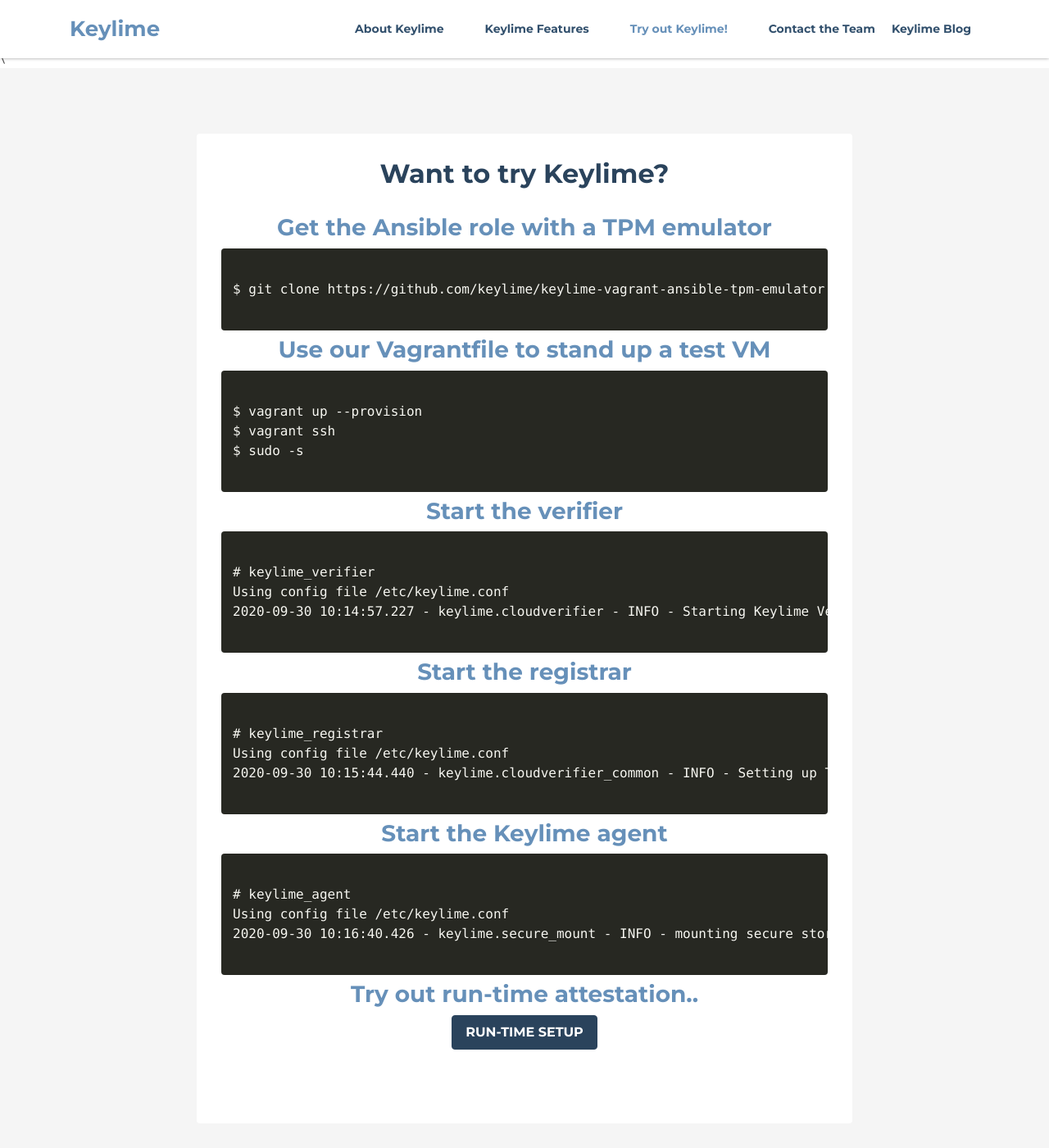
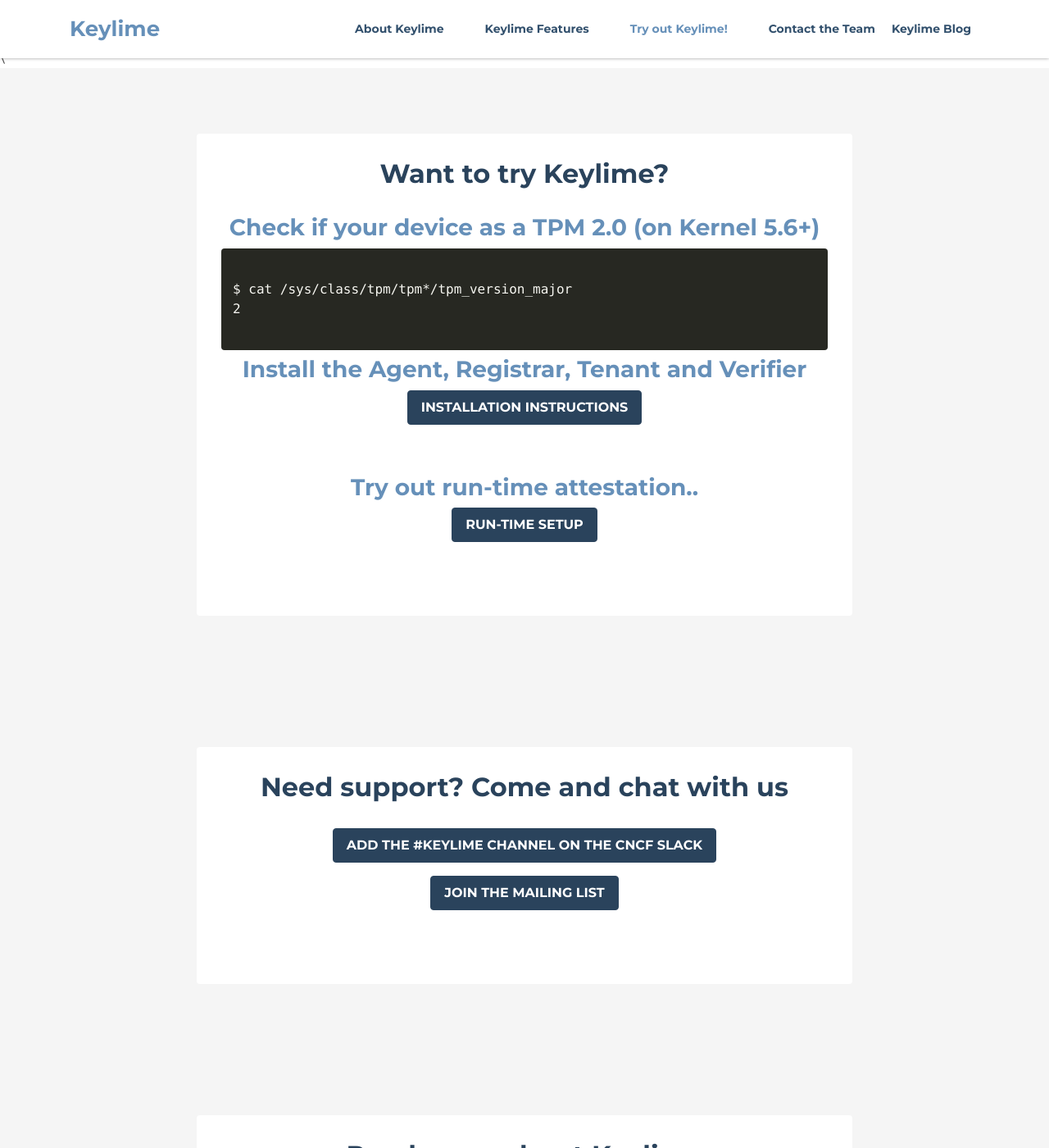
Before and after one commit to keylime/keylime.github.io, a Jekyll site: the page built from index.md, in a window 1280 px wide and 1400 px high, scrolled down 2117 px. Shown: the whole window at 82% size. Built offline with Jekyll 4.4.1, drawn with Linux system fonts in a browser that asks for light colours; nearby versions of some CDN libraries.

Commit message:
remove vagrant setup from main page
Signed-off-by: Thore Sommer <mail@thson.de>

```diff
--- a/_includes/docs.html
+++ b/_includes/docs.html
@@ -3,50 +3,19 @@
     <div class="container">
         <div class="docs-inner">
         <h2 class="title text-center">Want to try Keylime?</h2>
-        <div class="block">
-            <h3 class="sub-title text-center">Get the Ansible role with a TPM emulator</h3>
-            <div class="code-block">
+        <h3 class="sub-title text-center">Check if your device as a TPM 2.0 (on Kernel 5.6+)</h3>
+        <div class="code-block">
                 <!--//Use Prismjs - http://prismjs.com/index.html#basic-usage -->
                 <pre><code class="language-markup">
-$ git clone https://github.com/keylime/keylime-vagrant-ansible-tpm-emulator
+$ cat /sys/class/tpm/tpm*/tpm_version_major
+2
                  </code></pre>
-            </div><!--//code-block-->
-            <h3 class="sub-title text-center">Use our Vagrantfile to stand up a test VM</h3>
-            <div class="code-block">
-                <!--//Use Prismjs - http://prismjs.com/index.html#basic-usage -->
-                <pre><code class="language-markup">
-$ vagrant up --provision
-$ vagrant ssh
-$ sudo -s
-                 </code></pre>
-            </div><!--//code-block-->
-            <h3 class="sub-title text-center">Start the verifier</h3>
-            <div class="code-block">
-                <!--//Use Prismjs - http://prismjs.com/index.html#basic-usage -->
-                <pre><code class="language-markup">
-# keylime_verifier
-Using config file /etc/keylime.conf
-2020-09-30 10:14:57.227 - keylime.cloudverifier - INFO - Starting Keylime Verifier (tornado) on port 8881, use <Ctrl-C> to stop
-                 </code></pre>
-            </div><!--//code-block-->
-            <h3 class="sub-title text-center">Start the registrar</h3>
-            <div class="code-block">
-                <!--//Use Prismjs - http://prismjs.com/index.html#basic-usage -->
-                <pre><code class="language-markup">
-# keylime_registrar
-Using config file /etc/keylime.conf
-2020-09-30 10:15:44.440 - keylime.cloudverifier_common - INFO - Setting up TLS...
-                 </code></pre>
-            </div><!--//code-block-->
-            <h3 class="sub-title text-center">Start the Keylime agent</h3>
-            <div class="code-block">
-                <!--//Use Prismjs - http://prismjs.com/index.html#basic-usage -->
-                <pre><code class="language-markup">
-# keylime_agent
-Using config file /etc/keylime.conf
-2020-09-30 10:16:40.426 - keylime.secure_mount - INFO - mounting secure storage location /var/lib/keylime/secure on tmpfs
-                 </code></pre>
-           </div><!--//block-->
+        <h3 class="sub-title text-center">Install the Agent, Registrar, Tenant and Verifier</h3>
+        <div class="block">
+            <p class="text-center">
+                <a class="btn btn-cta-primary" href="https://keylime.readthedocs.io/en/latest/user_guide/runtime_ima.html" target="_blank">Installation instructions</a>
+            </p>
+        </div><!--//block-->
            <h3 class="sub-title text-center">Try out run-time attestation..</h3>
            <div class="block">
                <p class="text-center">
```
